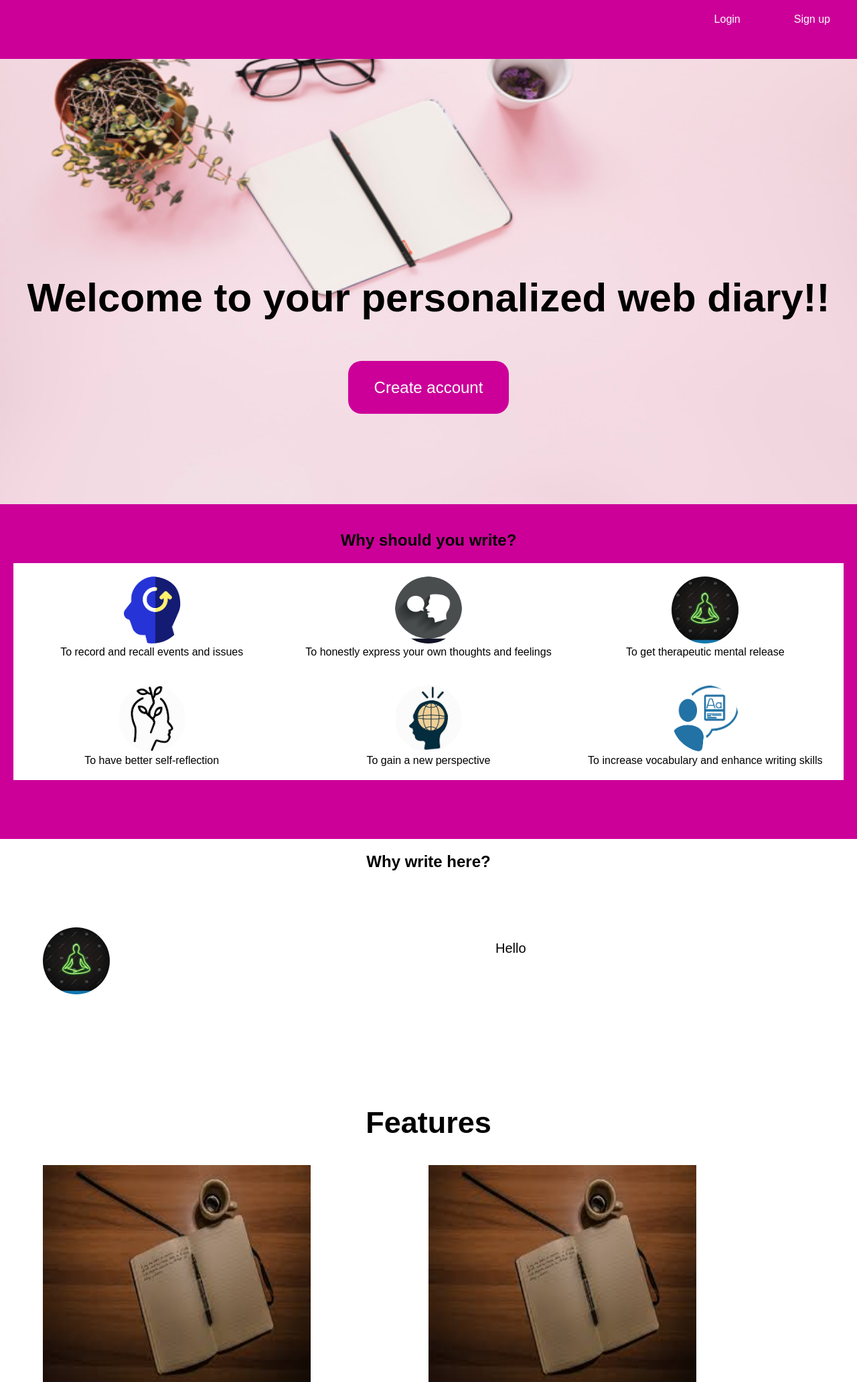
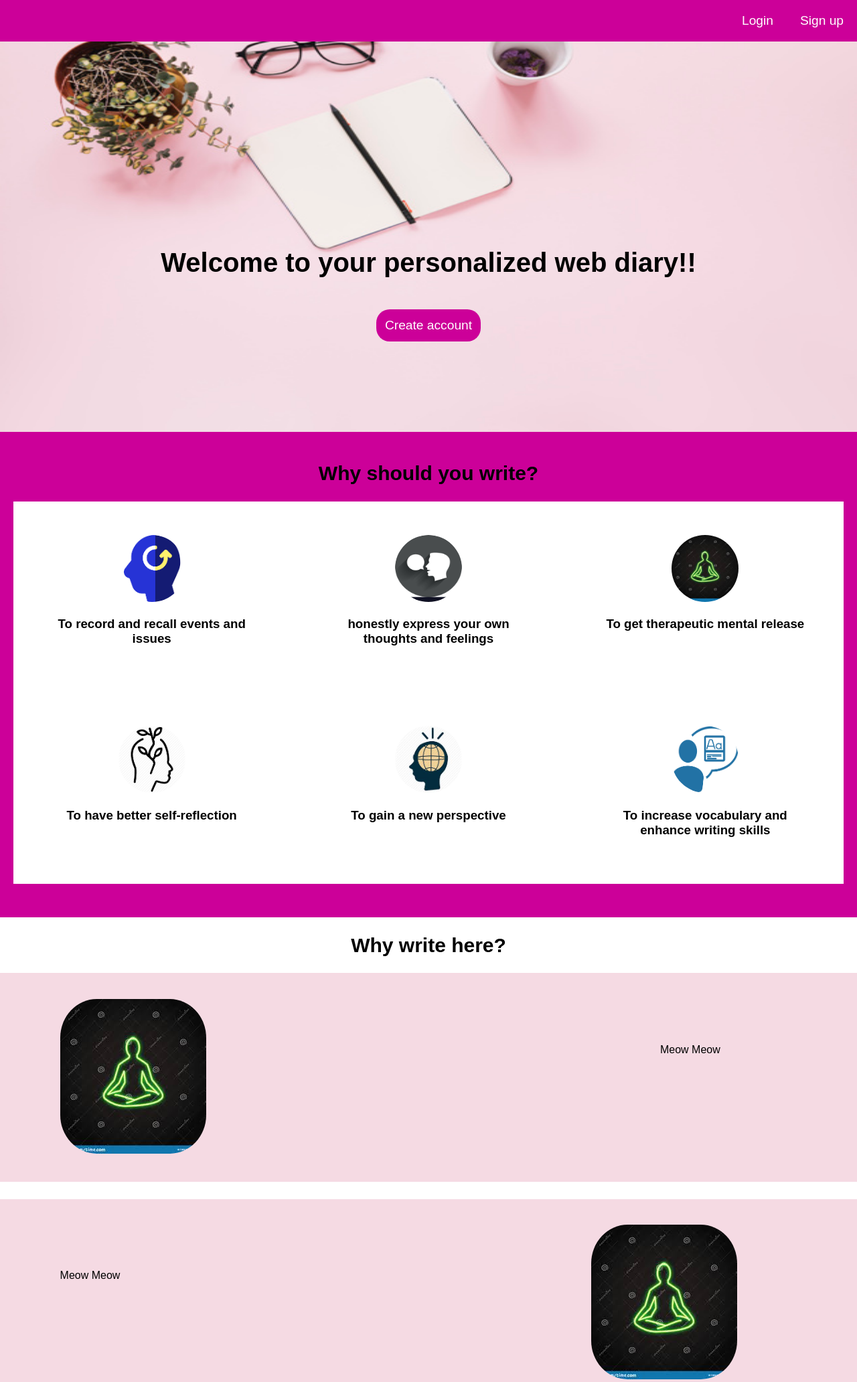
Before and after one commit to SanyaGandhi/Online-personal-diary, a PHP site: page /home.php in a window 1280 px wide. Shown: the top 2064 px of the page at 67% size. Run offline with PHP 8.4, Linux system fonts and the light colour scheme; some libraries are stand-ins or nearby versions.

Commit message:
Home page done
need to add features instead of meows

```diff
--- a/home.php
+++ b/home.php
@@ -6,6 +6,7 @@
 <title>My Diary</title>
 <meta charset="UTF-8">
 <meta name="viewport" content="width=device-width, initial-scale=1">
+<script src="https://kit.fontawesome.com/a076d05399.js"></script>
 <style>
 * {
   box-sizing: border-box;
@@ -35,11 +36,11 @@ body {
   border: none;
   border-radius: 20px;
   color: white;
-  padding: 2% 3%;
+  padding: 1%;
   text-align: center;
   text-decoration: none;
   display: inline-block;
-  font-size: 150%;
+  font-size: 120%;
   margin: 20px 50px;
   cursor: pointer;
 }
@@ -47,7 +48,7 @@ body {
 /* Increase the font size of the heading */
 .header h1 {
   padding-top: 7%;
-  font-size: 60px;
+  font-size: 40px;
 }
 
 /* Style the top navigation bar */
@@ -63,7 +64,8 @@ body {
   display: block;
   color: white;
   text-align: center;
-  padding: 20px 40px 50px 40px;
+  font-size: 120%;
+  padding: 20px ;
   /* padding bottom: 50px; */
   text-decoration: none;
 }
@@ -118,17 +120,21 @@ body {
   text-align: center;
  /* -ms-flex: 100%; /* IE10 */
   /* flex: 100%; */
-  height:500px ;
+  height:100%;
   background-color: #cc0099;
   padding: 20px;
-  padding-bottom: 30px;
+  padding-bottom: 50px;
 
+}
+.whywrite h1 {
+
+  font-size: 30px;
 }
 .whywrite div.reason1 {
   border-spacing: 20px;
  background-color: #ffffff;
  /* border-radius: 20%; */
- padding: 20px;
+ padding: 50px;
  text-align: center;
  -ms-flex: 30%; /* IE10 */
   flex: 30%;
@@ -138,7 +144,7 @@ body {
 
  background-color: #ffffff;
  /* border-radius: 20px; */
- padding: 20px;
+ padding: 50px;
  text-align: center;
  -ms-flex: 30%; /* IE10 */
   flex: 30%;
@@ -147,11 +153,22 @@ body {
   border-spacing: 20px;
  background-color: #ffffff;
  /* border-radius: 20%; */
- padding: 20px;
+ padding: 50px;
  text-align: center;
  -ms-flex: 30%; /* IE10 */
   flex: 30%;
 
+}
+.whyhere h1 {
+
+  font-size: 30px;
+}
+.whyhere div.here1{
+  margin-bottom: 2%;
+  background-color: #F5DAE3;
+}
+.whyhere div.here2{
+  background-color: brown;
 }
 .features{
 
@@ -179,7 +196,7 @@ body {
 .footer {
   padding: 20px;
   text-align: center;
-  background: #ddd;
+  background: #cc0099;
 }
 
 /* Responsive layout - when the screen is less than 700px wide, make the two columns stack on top of each other instead of next to each other */
@@ -201,12 +218,13 @@ body {
 <body>
 
 <div class="navbar">
+
   <a href="signup-form\signup.php" class="right">Sign up</a>
    <a href="login-form\login.php"class="right">Login</a>
 </div>
 <div class="header" >
   <h1>Welcome to your personalized web diary!!</h1>
-  <button>Create account</button>
+  <button onclick="window.location.href='signup-form/signup.php'">Create account</button>
 </div>
 <!-- <div style="background-color: black;" heigth="50">
   hello
@@ -219,7 +237,7 @@ body {
       <img src="reason1.png" width="100" height="100" style="border-radius: 50%";>
     </div>
     <div>
-      To record and recall events and issues
+      <h3>To record and recall events and issues</h3>
   </div>
     </div>
 
@@ -227,13 +245,12 @@ body {
      <div >
       <img src="reason2.jpg" width="100" height="100" style="border-radius: 50%";>
     </div>
-    To honestly express your own thoughts and feelings
-  </div>
+    <h3> honestly express your own thoughts and feelings</h3>  </div>
    <div class="reason3">
      <div >
       <img src="reason3.png" width="100" height="100" style="border-radius: 50%";>
     </div>
-    To get therapeutic mental release
+    <h3>To get therapeutic mental release</h3>
   </div>
   </div>
 
@@ -243,7 +260,7 @@ body {
       <img src="reason4.png" width="100" height="100" style="border-radius: 50%";>
     </div>
     <div>
-      To have better self-reflection
+      <h3>To have better self-reflection</h3>
   </div>
     </div>
 
@@ -251,13 +268,13 @@ body {
      <div >
       <img src="reason5.png" width="100" height="100" style="border-radius: 50%;">
     </div>
-    To gain a new perspective
+    <h3>To gain a new perspective</h3>
   </div>
    <div class="reason3">
      <div >
       <img src="reason6.png" width="100" height="100" style="border-radius: 50%;">
     </div>
-    To increase vocabulary and enhance writing skills
+    <h3>To increase vocabulary and enhance writing skills</h3>
   </div>
   </div>
 
@@ -265,69 +282,52 @@ body {
 
 <section class="whyhere">
    <h1 style="text-align: center;">Why write here?</h1>
-  <div class="row">
-     <div class="here1" style="padding: 5%">
-      <img src="reason3.png" style="float: left; border-radius: 50%;"  width="100" height="100">
+  <div class="row here1">
+     <div style="padding: 3%;padding-left: 7%;">
+      <img src="reason3.png" style=" border-radius: 25%;">
     </div>
-    <div style="float: right; padding-left: 40%; padding-top:5%">
-      <p style="font-size: 20px;">Hello</p>
+    <div style="padding-left:50%;padding-top: 7%;" >
+      <p style="font-size: 1em;">Meow Meow</p>
     </div>
   </div>
+  <div class="row here1">
 
-</section>
-<section class="features">
-  <h1 style="text-align: center; font-size: 45px">Features</h1>
-  <div class="row">
-    <div class="left">
-      <div>
-        <img src="diary2.jpg" width="400" height="333">
-      </div>
-      <div>
-        write description
-      </div>
-    </div>
-    <div class="center">
-      <img src="diary2.jpg" width="400" height="333">
-    </div>
-    <div class="right">
-      <img src="diary2.jpg" width="400" height="333">
-    </div>
+   <div style="padding-left:3%;padding-left: 7%; padding-top: 7%;" >
+     <p style="font-size: 1em;">Meow Meow</p>
+   </div>
+   <div style="padding: 3%; padding-left:55%;">
+    <img src="reason3.png" style=" border-radius: 25%;">
+  </div>
+ </div>
+ <div class="row here1">
+  <div style="padding: 3%;padding-left: 7%;">
+   <img src="reason3.png" style=" border-radius: 25%;">
+ </div>
+ <div style="padding-left:50%;padding-top: 7%;" >
+   <p style="font-size: 1em;">Meow Meow</p>
+ </div>
+</div>
+<div class="row here1">
 
+  <div style="padding-left:3%;padding-left: 7%; padding-top: 7%;" >
+    <p style="font-size: 1em;">Meow Meow</p>
   </div>
+  <div style="padding: 3%; padding-left:55%;">
+   <img src="reason3.png" style=" border-radius: 25%;">
+ </div>
+</div>
+
 
 </section>
 
 
 
-<div class="row1">
- <!--  <div class="side">
-    <h1 style="text-align: center;">Why write?</h1>
-    <h5>Photo of me:</h5>
-    <div class="fakeimg" style="height:200px;">Image</div>
-    <p>Some text about me in culpa qui officia deserunt mollit anim..</p>
-    <h3>More Text</h3>
-    <p>Lorem ipsum dolor sit ame.</p>
-    <div class="fakeimg" style="height:60px;">Image</div><br>
-    <div class="fakeimg" style="height:60px;">Image</div><br>
-    <div class="fakeimg" style="height:60px;">Image</div>
-  </div> -->
-  <!-- <div class="main">
-    <h2>TITLE HEADING</h2>
-    <h5>Title description, Dec 7, 2017</h5>
-    <div class="fakeimg" style="height:200px;">Image</div>
-    <p>Some text..</p>
-    <p>Sunt in culpa qui officia deserunt mollit anim id est laborum consectetur adipiscing elit, sed do eiusmod tempor incididunt ut labore et dolore magna aliqua. Ut enim ad minim veniam, quis nostrud exercitation ullamco.</p>
-    <br>
-    <h2>TITLE HEADING</h2>
-    <h5>Title description, Sep 2, 2017</h5>
-    <div class="fakeimg" style="height:200px;">Image</div>
-    <p>Some text..</p>
-    <p>Sunt in culpa qui officia deserunt mollit anim id est laborum consectetur adipiscing elit, sed do eiusmod tempor incididunt ut labore et dolore magna aliqua. Ut enim ad minim veniam, quis nostrud exercitation ullamco.</p>
-  </div> -->
-</div>
+
+
 
 <div class="footer">
-  <h2>Footer</h2>
+  <h2>We are a hardworking team of Three</h2>
+  <h3> Divyam <i class="fa fa-book"></i> Sanya <i class="fa fa-book"></i>  Abhishek  </h3>
 </div>
 
 </body>
```
